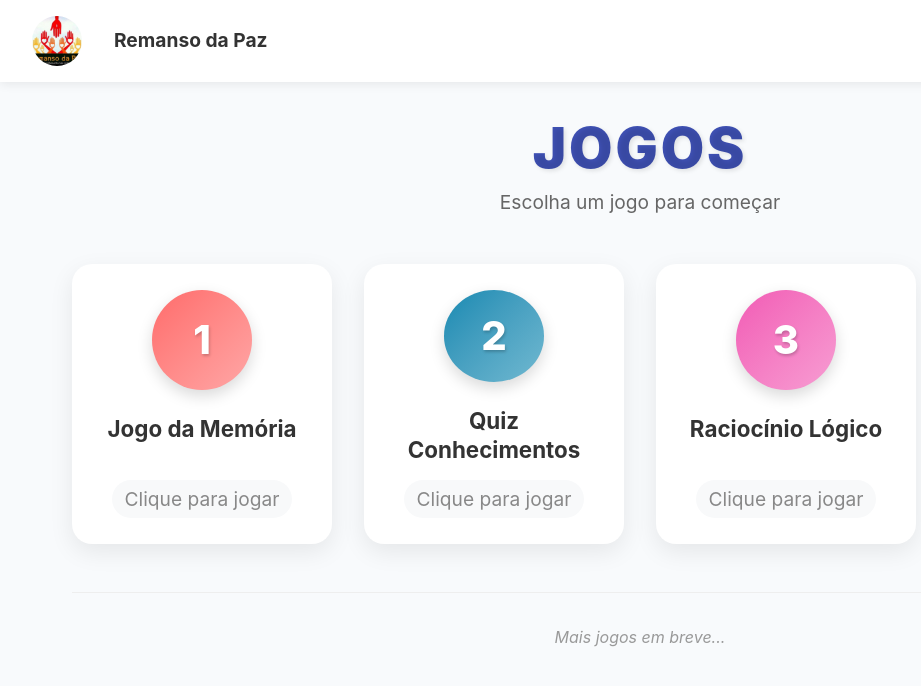
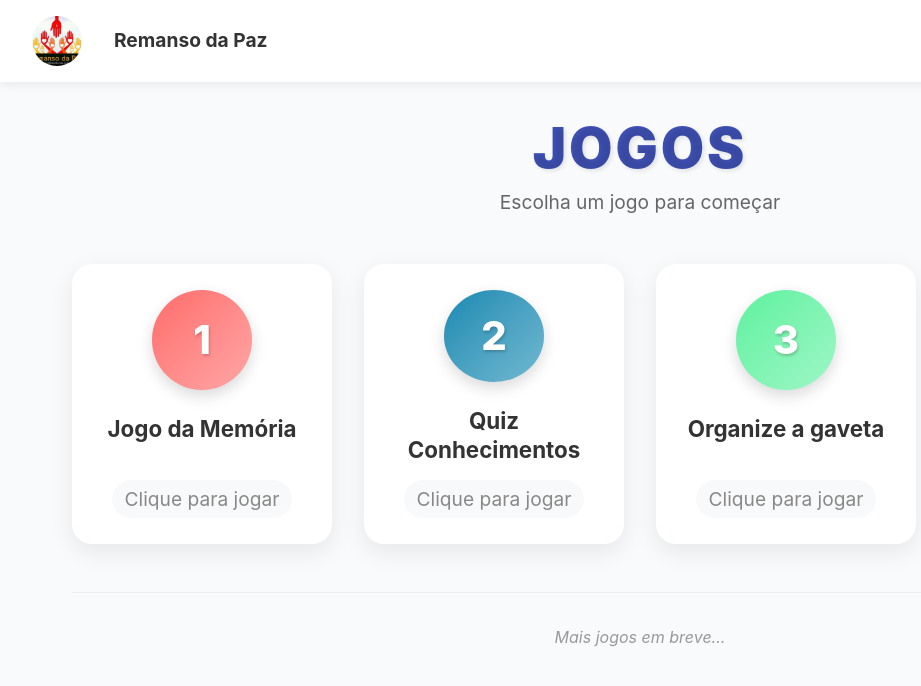
Before and after one commit to milenchaves/remanso-da-paz, a React app in the folder frontend/: page /games in a window 1280 px wide. Shown: the top 686 px of the page, without its empty margins (0-921 px from the left). Built offline with nearby package versions, Linux system fonts and the light colour scheme; the HTML template or start-up script is replaced by a standard one; a web font is replaced by a local one.

Commit message:
fix: corrigindo gameList

```diff
--- a/frontend/src/pages/games/GamesList.jsx
+++ b/frontend/src/pages/games/GamesList.jsx
@@ -4,7 +4,7 @@ export default function GamesList() {
   const games = [
     { id: 1, name: "Jogo da Memória", color: "#FF6B6B" },
     { id: 2, name: "Quiz Conhecimentos", color: "#118AB2" },
-    { id: 3, name: "Raciocínio Lógico", color: "#F15BB5" },
+    { id: 3, name: "Organize a gaveta", color: "#5bf19fff" },
   ];
 
   const handleGameClick = (gameName) => {
```
Also changed, not shown: 1 other file (tests, documents, lock files or other folders).
